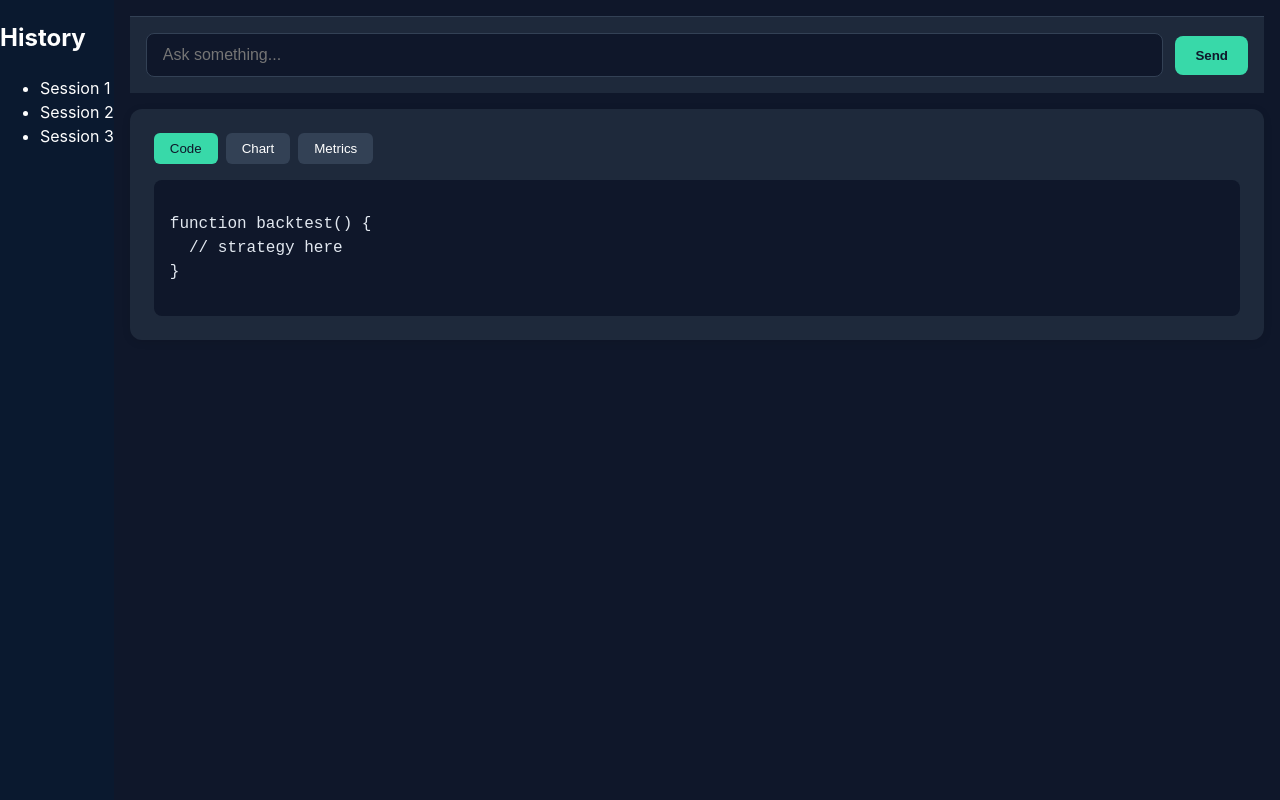
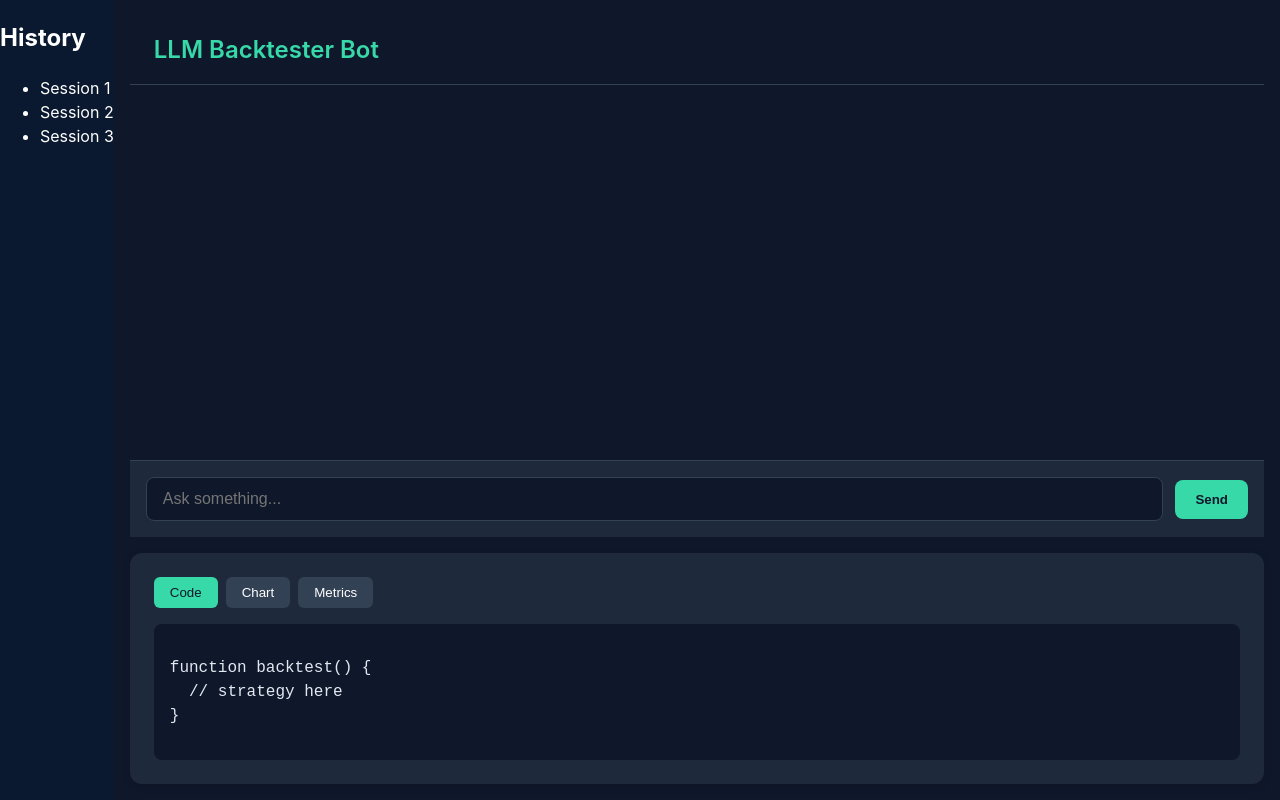
Before and after one commit to archakamk/FinTrack, a React (Vite) app: page / in a window 1280 px wide. Built offline with nearby package versions, Linux system fonts and the light colour scheme.

Commit message:
updated css

```diff
--- a/src/App.tsx
+++ b/src/App.tsx
@@ -23,6 +23,7 @@ function App() {
     <div className="app-container">
       <History />
       <main className="main-panel">
+        <header className="top-bar">LLM Backtester Bot</header>
         <div className="chat-area">
           {messages.map((msg, i) => (
             <MessageBubble key={i} role={msg.role} text={msg.text} />
--- a/src/styles/App.css
+++ b/src/styles/App.css
@@ -14,3 +14,21 @@
   overflow-y: auto;
   background-color: #0f172a;
 }
+
+.top-bar {
+  font-size: 1.5rem;
+  font-weight: 600;
+  padding: 1rem 1.5rem;
+  border-bottom: 1px solid #334155;
+  background-color: #0f172a;
+  color: #38d9a9;
+}
+
+.chat-area {
+  flex: 1;
+  overflow-y: auto;
+  display: flex;
+  flex-direction: column;
+  padding: 1rem;
+  margin-bottom: 1rem;
+}
--- a/src/styles/History.css
+++ b/src/styles/History.css
@@ -10,7 +10,7 @@
 .history-panel h2 {
   font-size: 1.25rem;
   margin-bottom: 1rem;
-  color: var(--color-accent, #38d9a9);
+  color: #38d9a9;
 }
 
 .history-item {
```
Also changed, not shown: src/styles/MessageBubble.css (line endings or trailing spaces), src/styles/Metrics.css (line endings or trailing spaces), src/styles/Spinner.css (line endings or trailing spaces).
